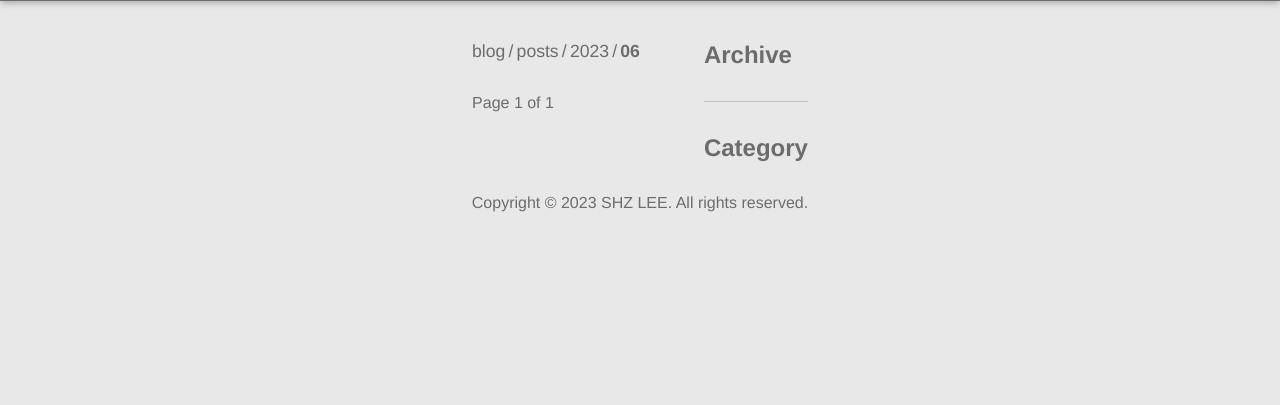
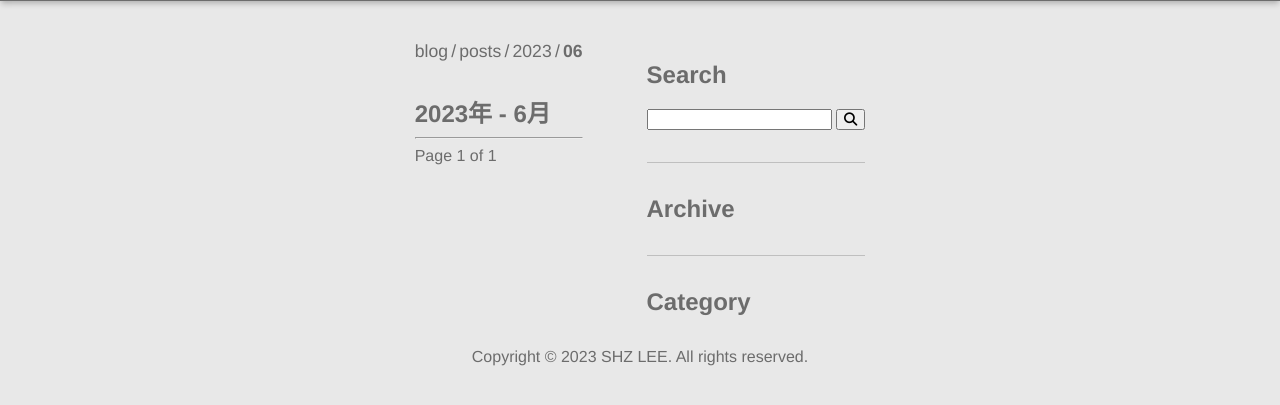
Before and after one commit to xero7689/SHZ-BLOG, a Django app: page /blog/posts/2023/06/ in a window 1280 px wide. Shown: the part 49-454 px from the top of the page. Run offline with Django 4.2, Linux system fonts and the light colour scheme; data that the repository does not hold is empty; some libraries are stand-ins or nearby versions.

Commit message:
feature: Add search component in sidepanel

```diff
--- a/blog/static/blog/index.css
+++ b/blog/static/blog/index.css
@@ -24,6 +24,12 @@
     }
 }
 
+#index-main-wrapper {
+    & h2 {
+        margin: 0;
+    }
+}
+
 .sidepanel-divider {
     margin: 2rem 0 2rem 0;
     border: 0;
--- a/blog/templates/blog/index.html
+++ b/blog/templates/blog/index.html
@@ -42,6 +42,22 @@
       </div>
     </div>
     <hr class="sidepanel-divider"> {% endcomment %}
+    <div class="sidepanel-item-header">
+      <h2>
+        <span>Search</span>
+      </h2>
+    </div>
+    <div class="sidepanel-item-content">
+      <form action="{% url 'index' %}" method="get">
+        {% csrf_token %}
+        <input type="search" id="site-search" name="q">
+        <button>
+          <i class="fa-solid fa-magnifying-glass"></i>
+        </button>
+      </form>
+    </div>
+  </div>
+  <hr class="sidepanel-divider">
   <div id="index-sidepanel-archive" class="sidepanel-item-wrapper">
     <div class="sidepanel-item-header">
       <h2>
@@ -102,10 +118,16 @@
 {% endblock breadcrumbs %}
 {% block main %}
   <div id="index-main-wrapper">
+    {% if search_query %}
+      <div id="search-query-wrapper">
+        <h2>Search: {{ search_query }}</h2>
+      </div>
+      <hr class="date-parameter-divider">
+    {% endif %}
     {% if date_parameter %}
       <div id="date-parameter-wrapper">
-        <h2>{{ date_parameter.year }}年</h2>
-        {% if date_parameter.month %}<h2>{{ date_parameter.month }}月</h2>{% endif %}
+        <h2>{{ date_parameter.year }}年 -
+        {% if date_parameter.month %}{{ date_parameter.month }}月</h2>{% endif %}
       </div>
       <hr class="date-parameter-divider">
     {% endif %}
--- a/blog/views.py
+++ b/blog/views.py
@@ -16,7 +16,16 @@ class index(ListView):
     template_name = 'blog/index.html'
     paginate_by = 7
 
-    def get_queryset(self):
+    def get(self, request, *args, **kwargs):
+        search_query = self.request.GET.get('q', None)
+        if search_query:
+            self.object_list = self.get_queryset().filter(title__icontains=search_query)
+            return self.render_to_response(self.get_context_data(search_query=search_query))
+        else:
+            self.object_list = self.get_queryset()
+            return self.render_to_response(self.get_context_data())
+
+    def get_queryset(self, *args, **kwargs):
         year = self.kwargs.get('year', None)
         month = self.kwargs.get('month', None)
 
@@ -29,8 +38,9 @@ class index(ListView):
 
         return query_set.filter(published=True)
 
-    def get_context_data(self, **kwargs):
+    def get_context_data(self, *args, **kwargs):
         context = super().get_context_data(**kwargs)
+        context['search_query'] = kwargs.get('search_query', None)
 
         # Date Parameter
         date_parameter = {}
@@ -38,6 +48,8 @@ class index(ListView):
             date_parameter['year'] = self.kwargs['year']
             if 'month' in self.kwargs:
                 date_parameter['month'] = self.kwargs['month']
+
+        context['date_parameter'] = date_parameter
 
         return context
 
@@ -52,8 +64,10 @@ class postDetailView(DetailView):
         comments = Comment.objects.filter(post=self.get_object())
 
         current_post = self.object
-        previous_post = Post.objects.filter(publish_date__lt=current_post.publish_date, published=True).order_by('publish_date').last()
-        next_post = Post.objects.filter(publish_date__gt=current_post.publish_date, published=True).order_by('publish_date').first()
+        previous_post = Post.objects.filter(
+            publish_date__lt=current_post.publish_date, published=True).order_by('publish_date').last()
+        next_post = Post.objects.filter(
+            publish_date__gt=current_post.publish_date, published=True).order_by('publish_date').first()
 
         context['form'] = CommentForm()
         context['comments'] = comments
```
Lines whose indentation alone changed are shown as unchanged.
